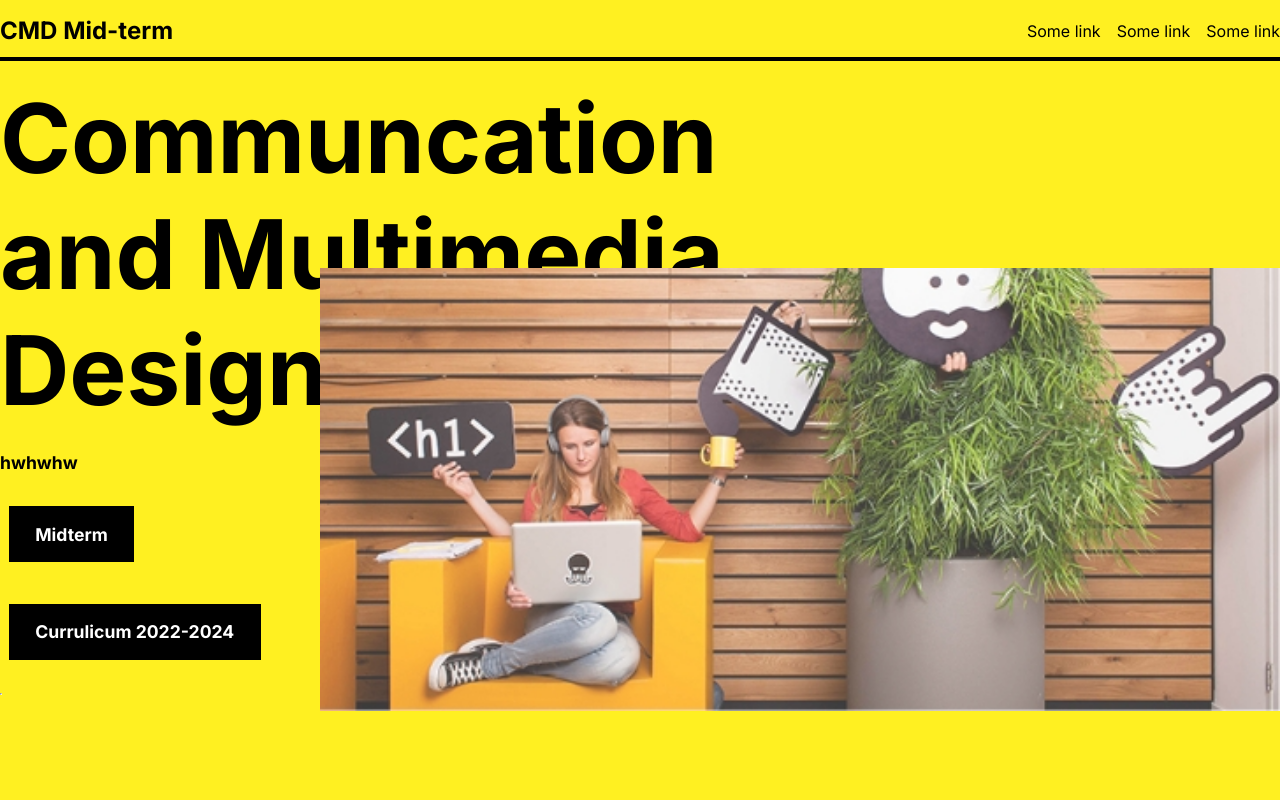
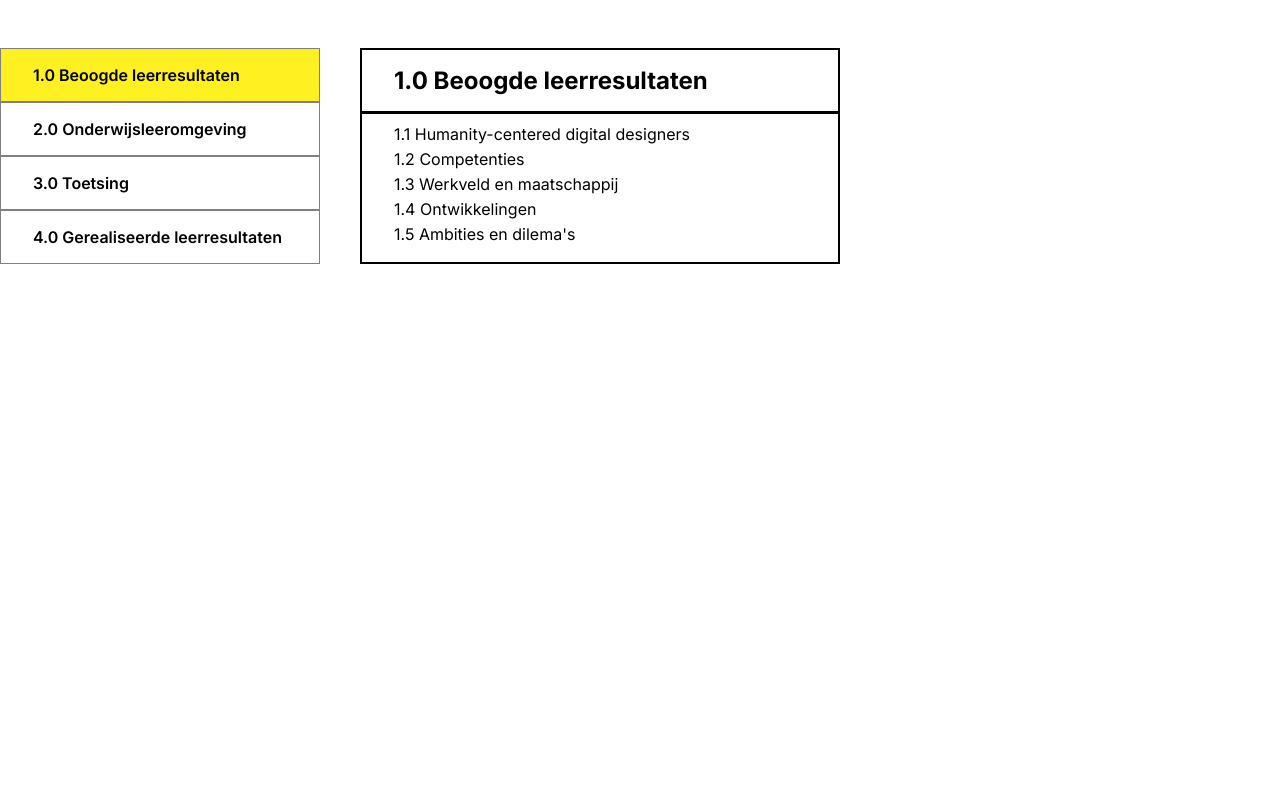
Before and after one commit to DaanKorver/cmd-midterm-components, a SvelteKit app: page / in a window 1280 px wide. Shown: the top 800 px of the page. Built offline with nearby package versions, Linux system fonts and the light colour scheme.

Commit message:
Created StandardSection v0.0.1

```diff
--- /dev/null
+++ b/src/lib/components/StandardSection.svelte
@@ -0,0 +1,83 @@
+<section>
+
+    <ol>
+        <li class="active">
+            <a href="">1.0 Beoogde leerresultaten</a>
+        </li>
+        <li>
+            <a href="">2.0 Onderwijsleeromgeving</a>
+        </li>
+        <li>
+            <a href="">3.0 Toetsing</a>
+        </li>
+        <li>
+            <a href="">4.0 Gerealiseerde leerresultaten</a>
+        </li>
+    </ol>
+
+    <div>
+        <h2>1.0 Beoogde leerresultaten</h2>
+        <ol>
+            <li>
+                <a href="">1.1 Humanity-centered digital designers</a>
+            </li>
+            <li>
+                <a href="">1.2 Competenties</a>
+            </li>
+            <li>
+                <a href="">1.3 Werkveld en maatschappij</a>
+            </li>
+            <li>
+                <a href="">1.4 Ontwikkelingen</a>
+            </li>
+            <li>
+                <a href="">1.5 Ambities en dilema's</a>
+            </li>
+        </ol>
+    </div>
+</section>
+
+<style>
+    section {
+        display: grid;
+        grid-template-columns: 20rem 30rem;
+        grid-gap: 2.5rem;
+        margin-top: 3rem;
+    }
+
+    ol {
+        list-style: none;
+    }
+
+    ol:nth-child(1) li {
+        padding: 1rem 2rem;
+        border: 1px solid grey;
+        font-weight: 600;
+        transition: 200ms;
+    }
+
+    ol:nth-child(1) li:hover {
+        background-color: rgba(255, 240, 33, 0.4);
+    }
+
+    .active {
+        background-color: var(--color-cmd-yellow);
+    }
+
+    div {
+        border: 2px solid #000;
+    }
+
+    h2 {
+        border-bottom: 3px solid #000;
+        padding: 1rem 2rem;
+    }
+
+    div ol {
+        margin-top: .5rem;
+    }
+
+    div ol li {
+        padding: .15rem 2rem;
+    }
+</style>
--- a/src/lib/styles/global.css
+++ b/src/lib/styles/global.css
@@ -20,7 +20,7 @@ img {
 }
 
 body {
-	background-color: var(--color-cmd-yellow);
+	/* background-color: var(--color-cmd-yellow); */
 }
 
 ::-webkit-scrollbar {
--- a/src/routes/+page.svelte
+++ b/src/routes/+page.svelte
@@ -7,10 +7,14 @@
 	import Mainhero from '$lib/components/Mainhero.svelte';
 	import Carousel from '$lib/components/Carousel.svelte';
 	import Footer from '$lib/components/Footer.svelte';
+	import StandardSection from '$lib/components/StandardSection.svelte';
 </script>
 
 <div>
-	<Cursor />
+	<StandardSection />
+
+
+	<!-- <Cursor />
 	<Header title="CMD Mid-term" isYellow>
 		<Link type="li" href="/">Some link</Link>
 		<Link type="li" href="/">Some link</Link>
@@ -36,7 +40,7 @@
 
 	<Carousel />
 
-	<Footer />
+	<Footer /> -->
 </div>
 
 <style>
```
